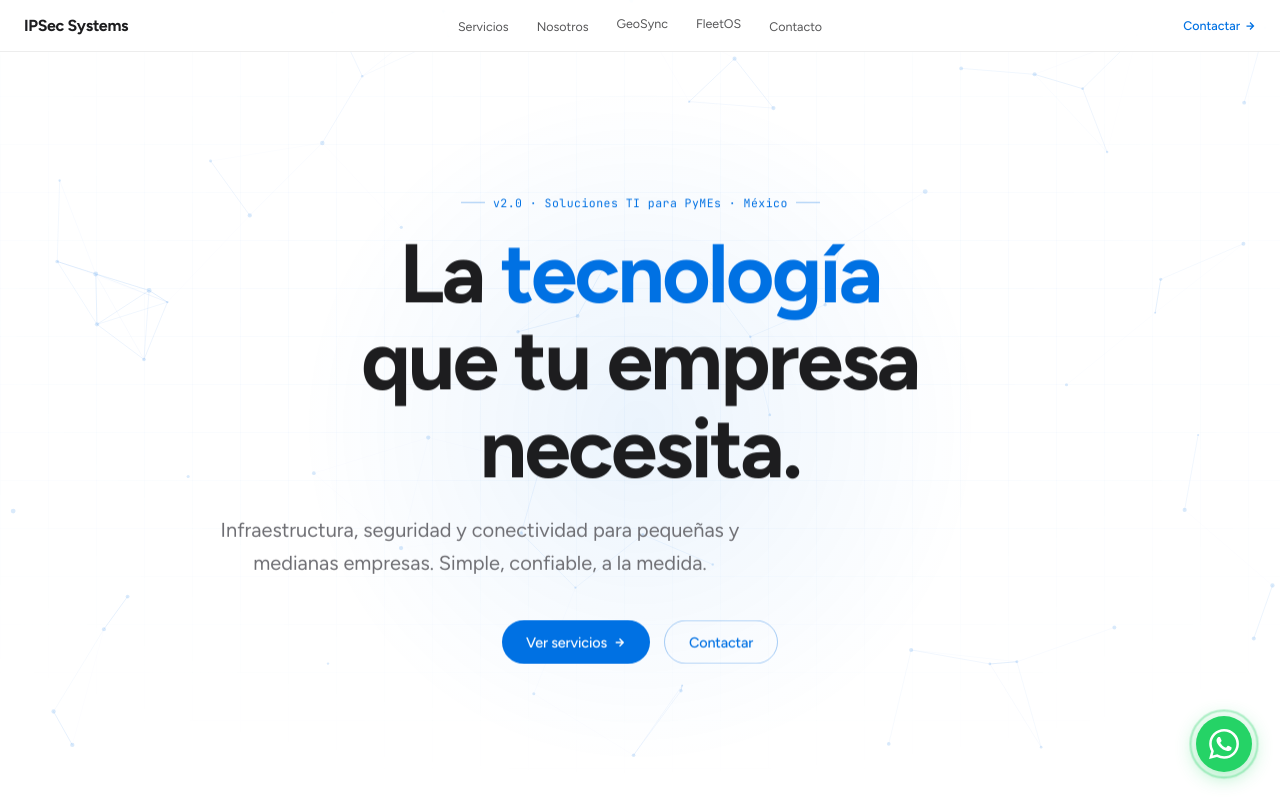
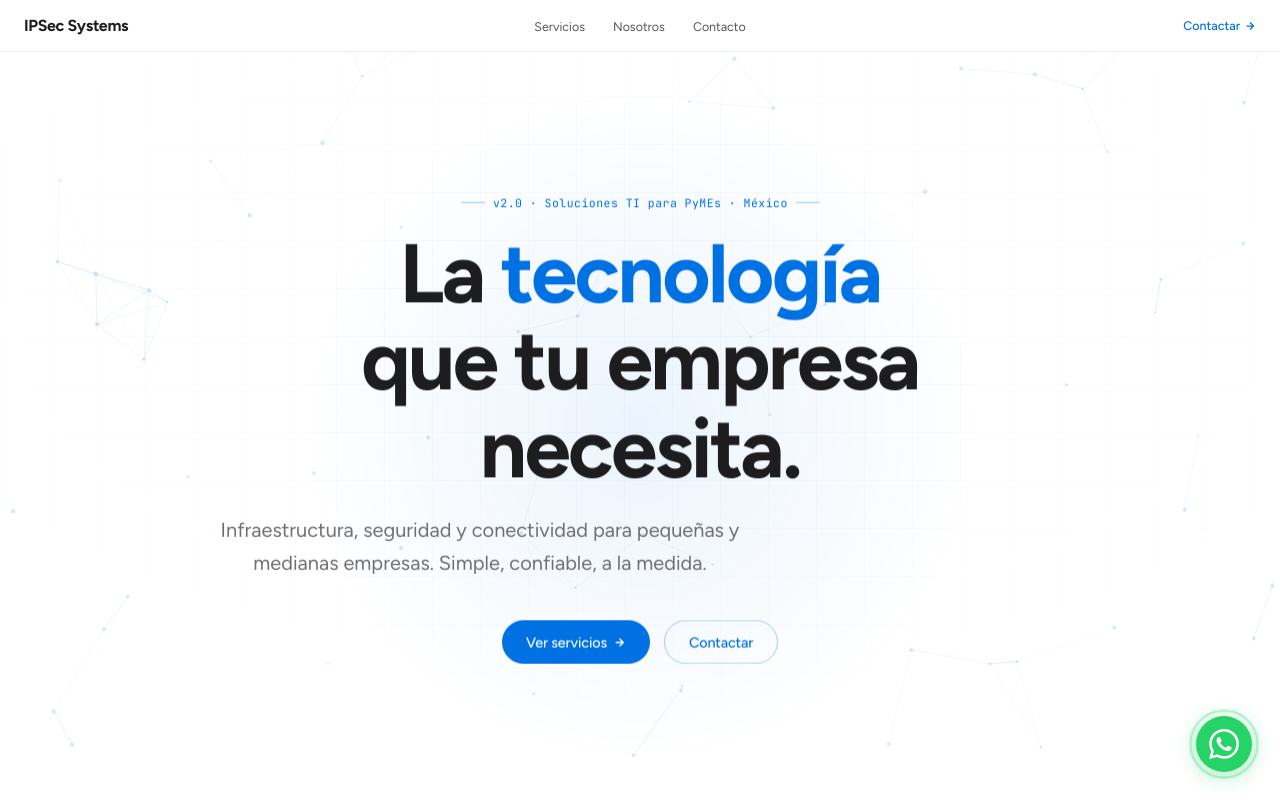
Before and after one commit to DiegoCarbajal/IPSecSystems, a plain HTML site: page index.html in a window 1280 px wide. Shown: the top 800 px of the page. Drawn offline with Linux system fonts and the light colour scheme.

Commit message:
Update index.html

```diff
--- a/index.html
+++ b/index.html
@@ -797,10 +797,6 @@
     <ul class="nav-links">
       <li><a href="#servicios">Servicios</a></li>
       <li><a href="#about">Nosotros</a></li>
-      <a href="https://diegocarbajal.github.io/geosync-login-v2/" target="_blank">
-      GeoSync</a>
-      <a href="https://diegocarbajal.github.io/FlotaCargo_CRM01/" target="_blank">
-       FleetOS</a>
       <li><a href="#cta-band">Contacto</a></li>
       </ul>
       <a href="#cta-band" class="nav-cta">
```
